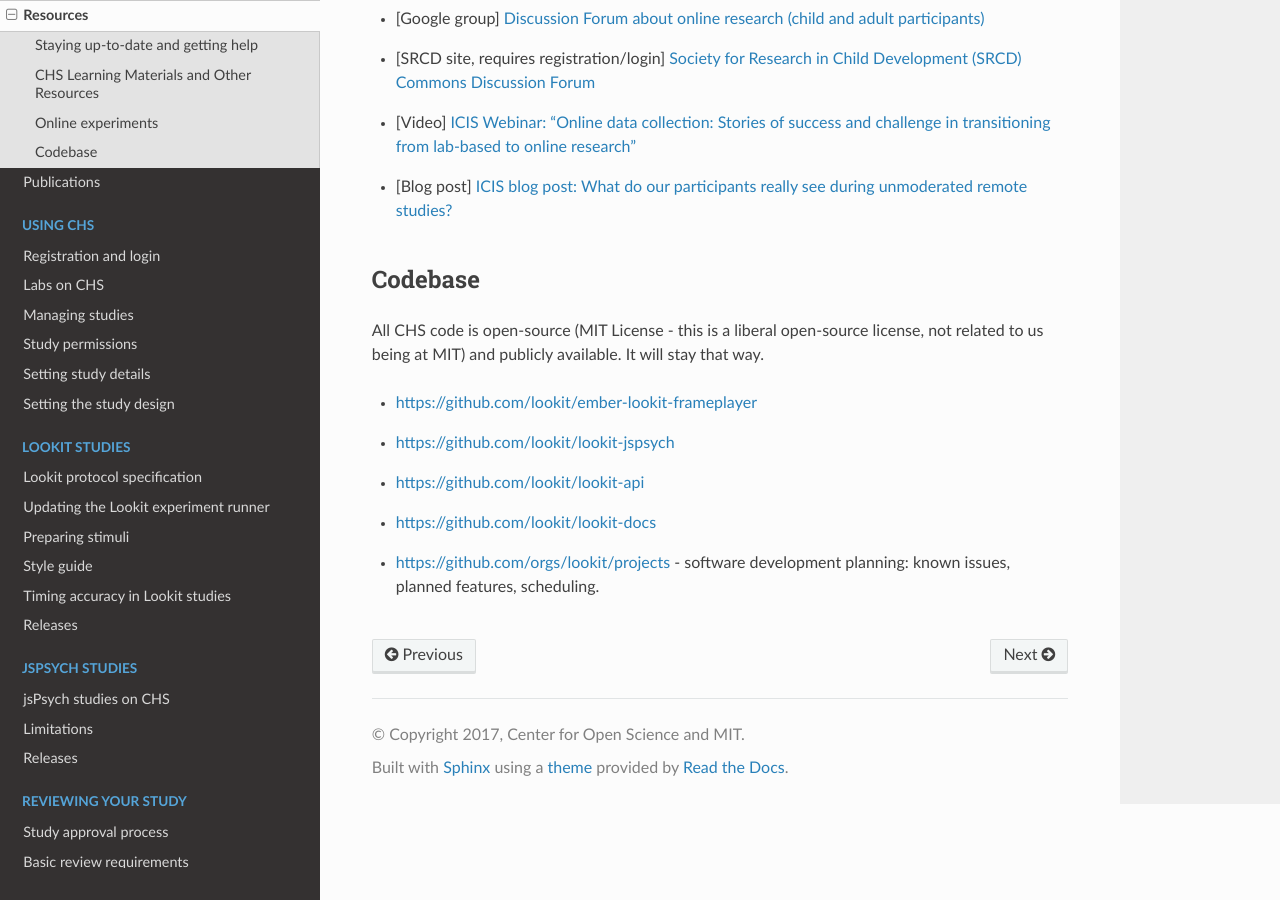
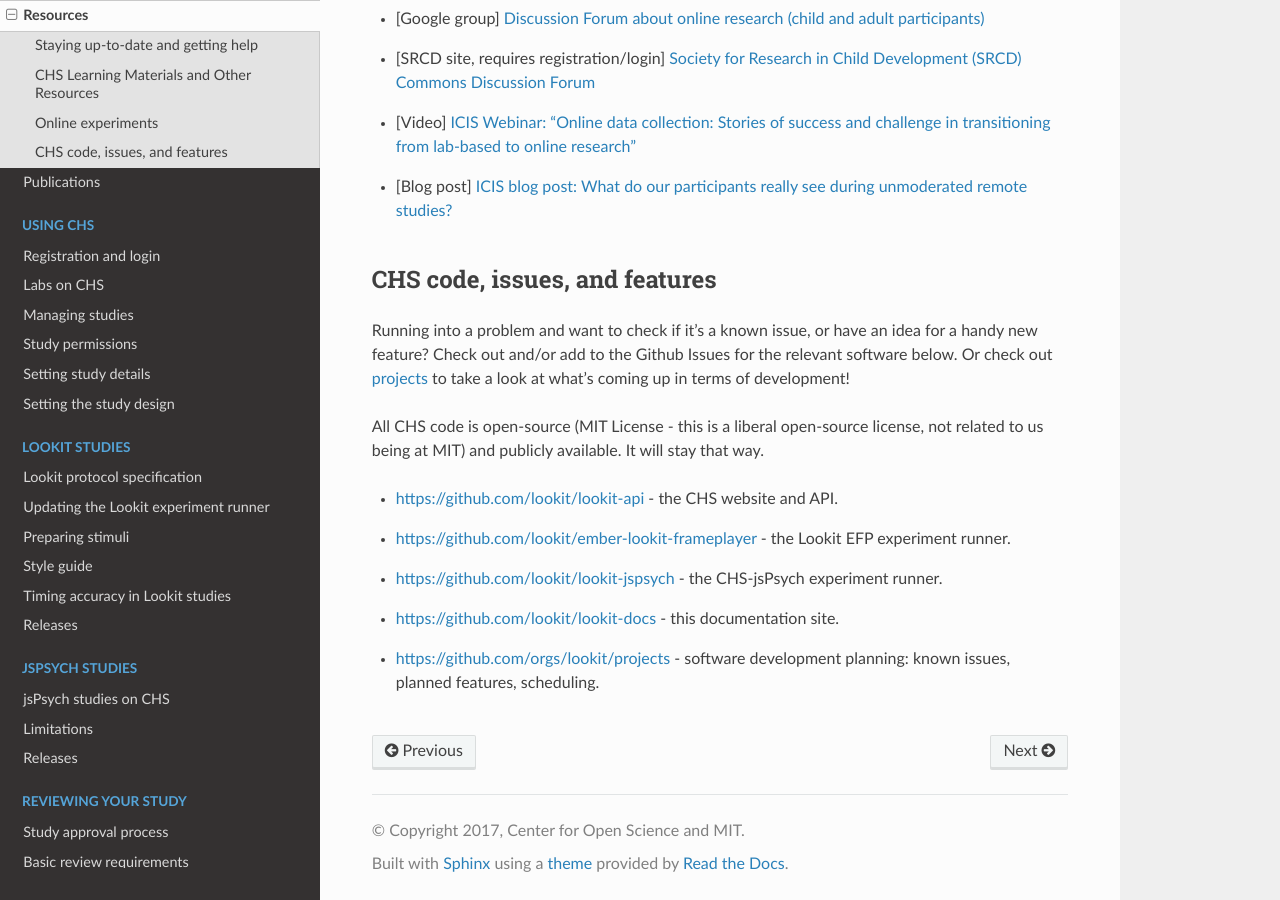
Before and after one commit to lookit/lookit-docs, a Sphinx documentation site: the page built from docs/source/other-learning-materials.rst, in a window 1280 px wide and 900 px high, scrolled down 2483 px. Built offline with Sphinx 7.4.7 and the Read the Docs theme 3.1.0, drawn with Linux system fonts in a browser that asks for light colours.

Commit message:
move GH bullet point text from other resources to codebase section and update content

```diff
--- a/docs/source/other-learning-materials.rst
+++ b/docs/source/other-learning-materials.rst
@@ -91,17 +91,16 @@
 
 - [Blog post] `ICIS blog post: What do our participants really see during unmoderated remote studies? <https://infantstudies.org/what-do-our-participants-really-see-during-unmoderated-remote-studies/>`__
 
------------------------
-Codebase
------------------------
+-------------------------------
+CHS code, issues, and features
+-------------------------------
 
-All CHS code is open-source (MIT License - this is a liberal
-open-source license, not related to us being at MIT) and publicly
-available. It will stay that way.
+Running into a problem and want to check if it's a known issue, or have an idea for a handy new feature? Check out and/or add to the Github Issues for the relevant software below. Or check out `projects <https://github.com/orgs/lookit/projects>`_ to take a look at what's coming up in terms of development!
 
--  https://github.com/lookit/ember-lookit-frameplayer
--  https://github.com/lookit/lookit-jspsych
--  https://github.com/lookit/lookit-api
--  https://github.com/lookit/lookit-docs
--  https://github.com/orgs/lookit/projects - software development
-   planning: known issues, planned features, scheduling.
+All CHS code is open-source (MIT License - this is a liberal open-source license, not related to us being at MIT) and publicly available. It will stay that way.
+
+-  https://github.com/lookit/lookit-api - the CHS website and API.
+-  https://github.com/lookit/ember-lookit-frameplayer - the Lookit EFP experiment runner.
+-  https://github.com/lookit/lookit-jspsych - the CHS-jsPsych experiment runner.
+-  https://github.com/lookit/lookit-docs - this documentation site.
+-  https://github.com/orgs/lookit/projects - software development planning: known issues, planned features, scheduling.
```
